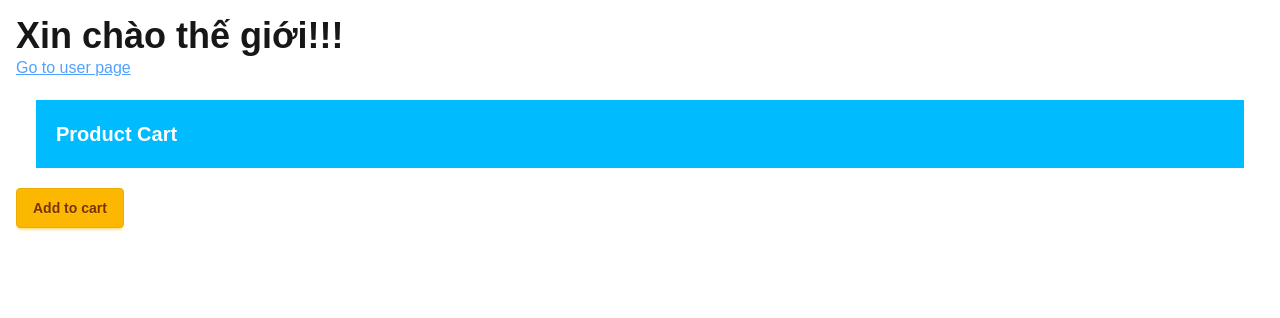
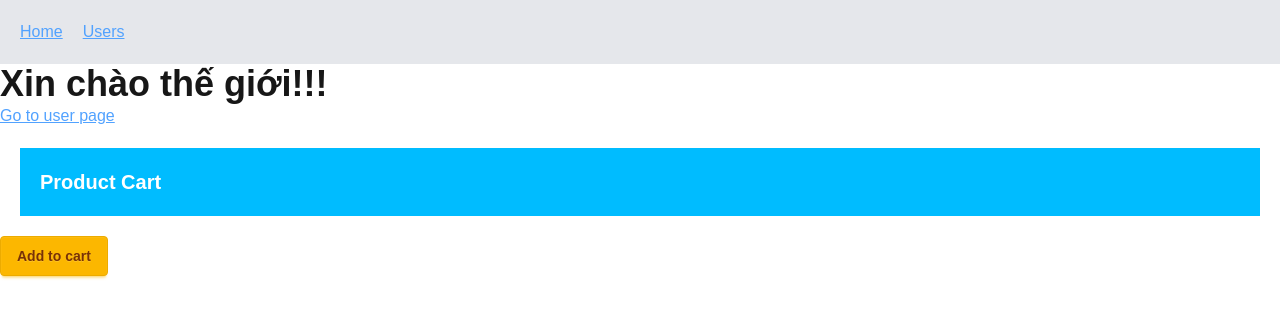
Before and after one commit to Gabriel7721/K24WD03-Next-App-1, a Next.js app: page / in a window 1280 px wide. Shown: the top 318 px of the page. Built offline with nearby package versions, Linux system fonts and the light colour scheme.

Commit message:
edit css cho navbar

```diff
--- a/app/NavBar.tsx
+++ b/app/NavBar.tsx
@@ -2,10 +2,12 @@ import Link from "next/link";
 
 const NavBar = () => {
   return (
-    <>
-      <Link href={"/"}>Home</Link>
+    <div className="bg-gray-200 flex p-5">
+      <Link className="mr-5" href={"/"}>
+        Home
+      </Link>
       <Link href={"/users"}>Users</Link>
-    </>
+    </div>
   );
 };
 
--- a/app/globals.css
+++ b/app/globals.css
@@ -26,7 +26,6 @@ body {
   background: var(--background);
   color: var(--foreground);
   font-family: Arial, Helvetica, sans-serif;
-  padding: 1rem;
 }
 
 @layer base {
--- a/app/layout.tsx
+++ b/app/layout.tsx
@@ -1,6 +1,7 @@
 import type { Metadata } from "next";
 import { Geist, Geist_Mono } from "next/font/google";
 import "./globals.css";
+import NavBar from "./NavBar";
 
 const geistSans = Geist({
   variable: "--font-geist-sans",
@@ -26,6 +27,7 @@ export default function RootLayout({
     <html lang="en" data-theme="light">
       <body
         className={`${geistSans.variable} ${geistMono.variable} antialiased`}>
+        <NavBar />
         <main>{children}</main>
       </body>
       {/* <button className="btn btn-primary">Check DaisyUI</button> */}
```
